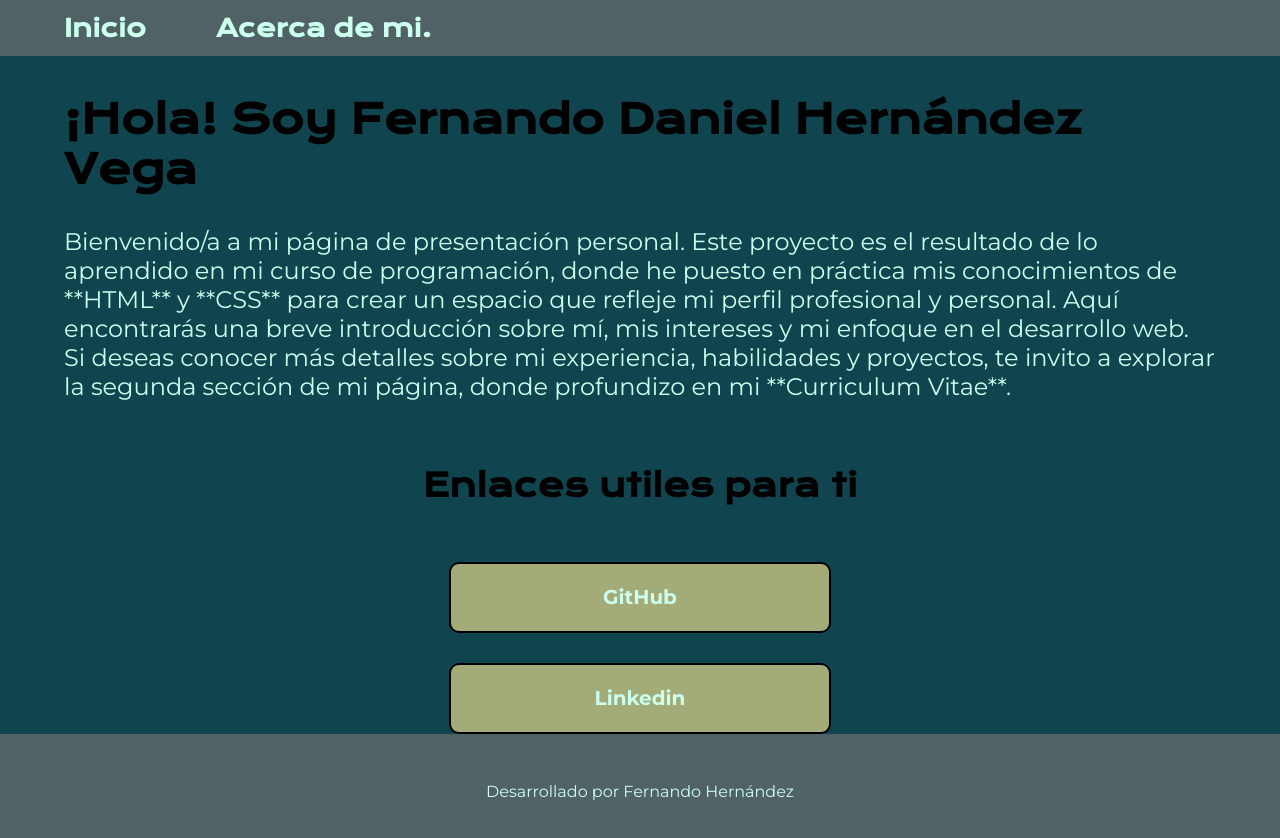
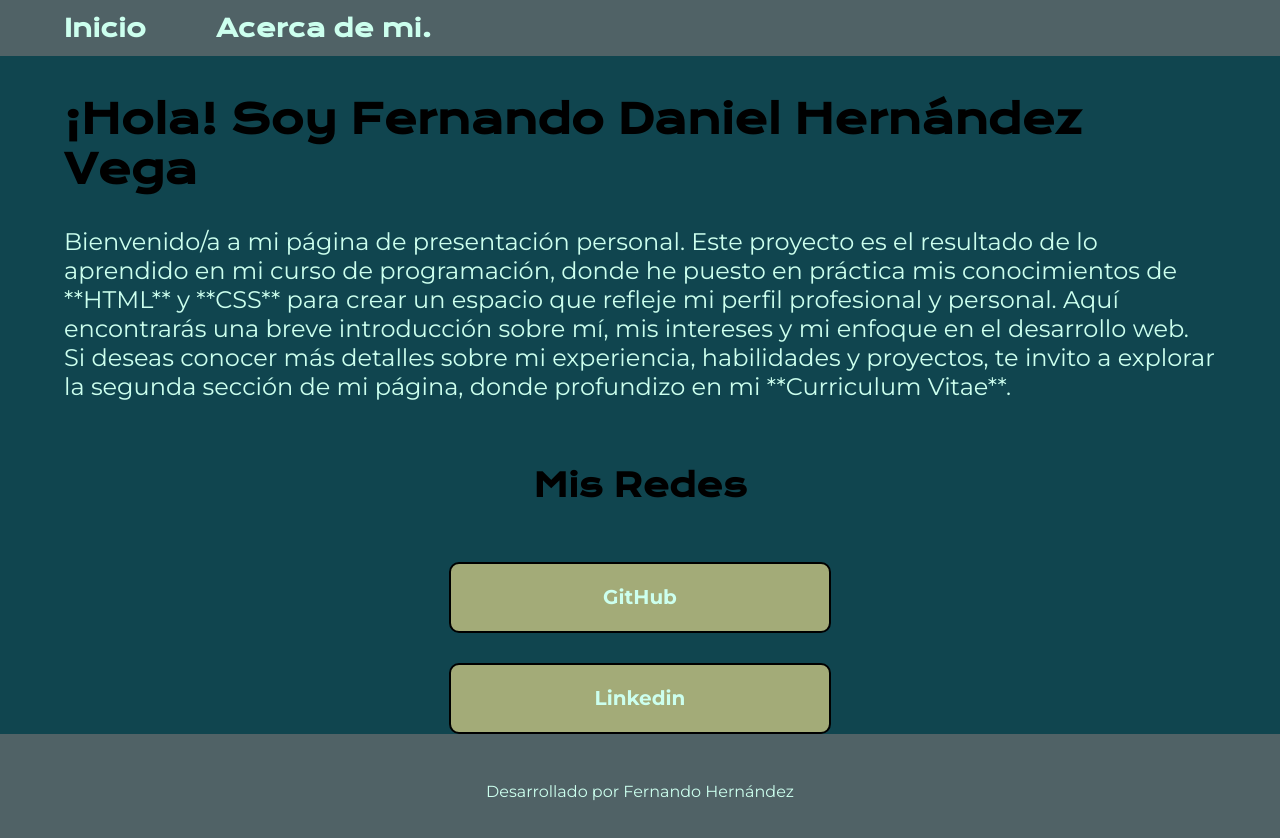
Before and after one commit to Mock25/MiPresentacion, a plain HTML site: page index.html in a window 1280 px wide. Drawn offline with nearby package versions, Linux system fonts and the light colour scheme.

Commit message:
Cambio al contenedor enlaces

```diff
--- a/index.html
+++ b/index.html
@@ -33,7 +33,7 @@
 
             <div class="Contenedor__enlaces">
 
-                <h2 class="Contenedor__enlaces__subtitulo">Enlaces utiles para ti</h2>
+                <h2 class="Contenedor__enlaces__subtitulo">Mis Redes</h2>
 
                 <a class="Contenedor__enlaces__link" href="https://github.com/Mock25"> GitHub</a>
 
```
